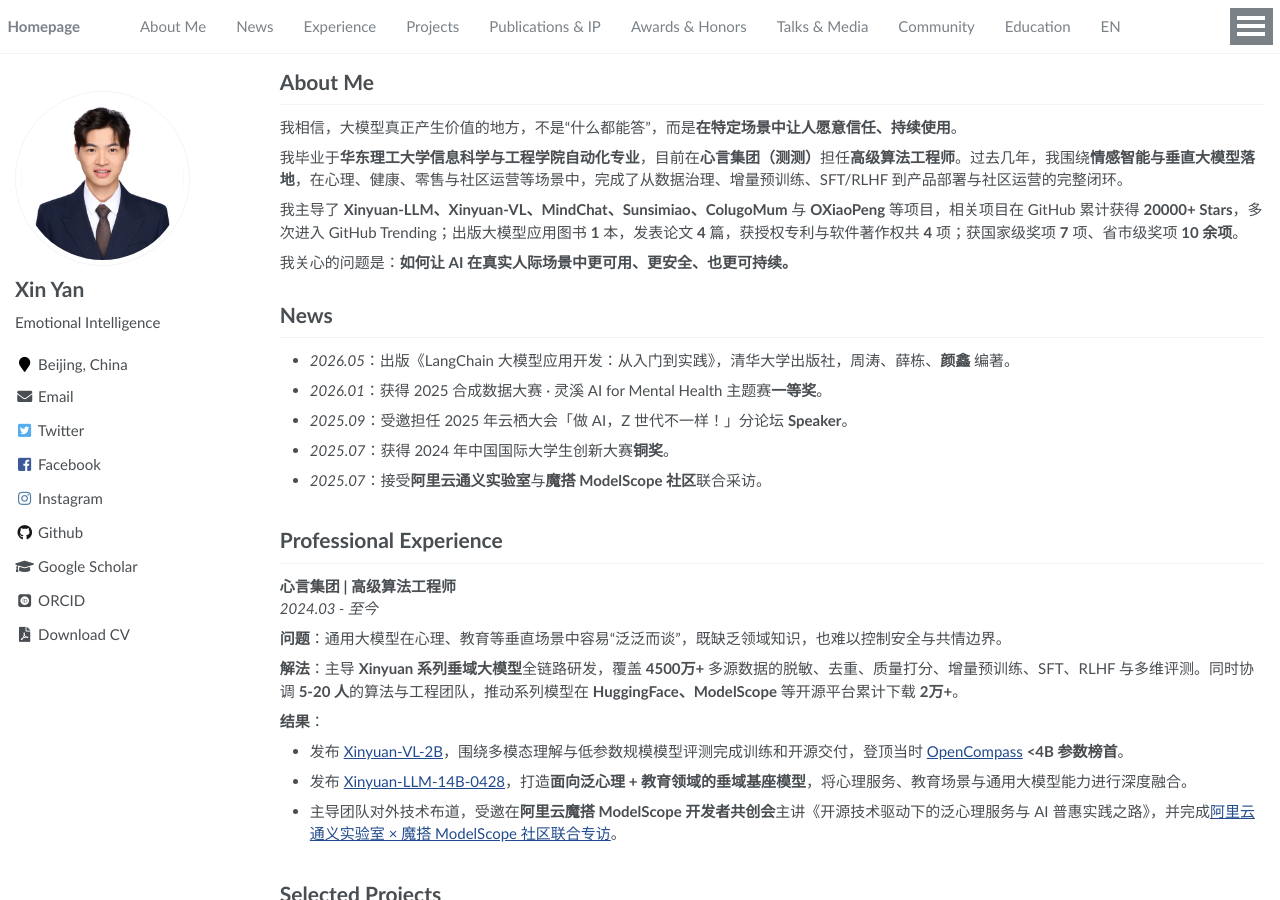
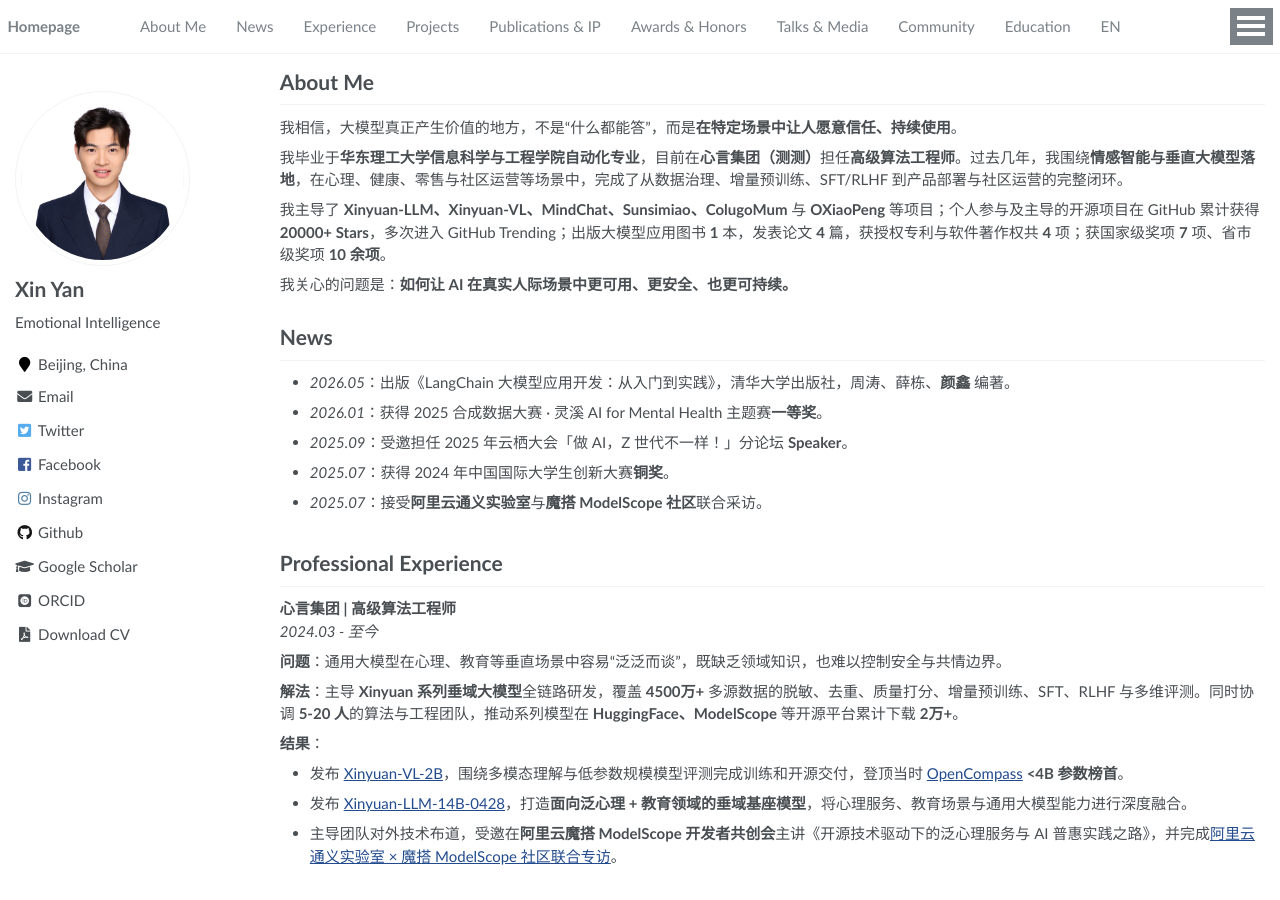
Before and after one commit to thomas-yanxin/thomas-yanxin.github.io, a Jekyll site: the page built from _pages/about.md, in a window 1280 px wide and 900 px high. Built offline with Jekyll 4.4.1, drawn with Linux system fonts in a browser that asks for light colours; some web fonts are replaced.

Commit message:
docs(about): decouple 20k+ stars from the six named projects
The star total spans more repos than the six listed (the bulk comes from
self-llm and LangChain-ChatGLM-Webui, not named here). Rephrase so the
count describes my open-source work overall rather than implying those
six projects earned it.

Co-Authored-By: Claude Opus 4.8 <noreply@anthropic.com>

```diff
--- a/_pages/about.md
+++ b/_pages/about.md
@@ -21,7 +21,7 @@ redirect_from:
 
 我毕业于**华东理工大学信息科学与工程学院自动化专业**，目前在**心言集团（测测）**担任**高级算法工程师**。过去几年，我围绕**情感智能与垂直大模型落地**，在心理、健康、零售与社区运营等场景中，完成了从数据治理、增量预训练、SFT/RLHF 到产品部署与社区运营的完整闭环。
 
-我主导了 **Xinyuan-LLM、Xinyuan-VL、MindChat、Sunsimiao、ColugoMum** 与 **OXiaoPeng** 等项目，相关项目在 GitHub 累计获得 **20000+ Stars**，多次进入 GitHub Trending；出版大模型应用图书 **1** 本，发表论文 **4** 篇，获授权专利与软件著作权共 **4** 项；获国家级奖项 **7** 项、省市级奖项 **10 余项**。
+我主导了 **Xinyuan-LLM、Xinyuan-VL、MindChat、Sunsimiao、ColugoMum** 与 **OXiaoPeng** 等项目；个人参与及主导的开源项目在 GitHub 累计获得 **20000+ Stars**，多次进入 GitHub Trending；出版大模型应用图书 **1** 本，发表论文 **4** 篇，获授权专利与软件著作权共 **4** 项；获国家级奖项 **7** 项、省市级奖项 **10 余项**。
 
 我关心的问题是：**如何让 AI 在真实人际场景中更可用、更安全、也更可持续。**
 
```
Also changed, not shown: _pages/about-en.md (+1 -1 lines).
